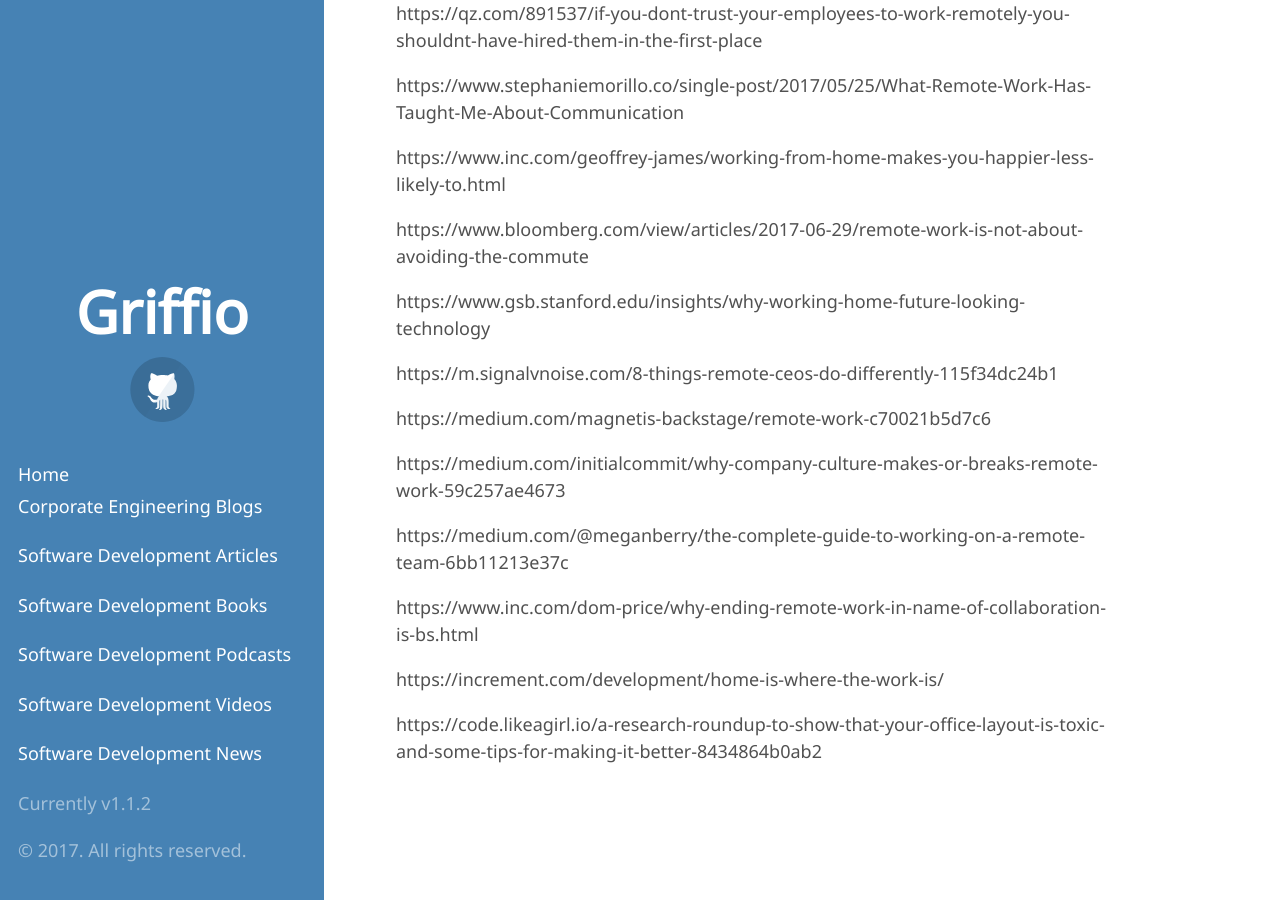
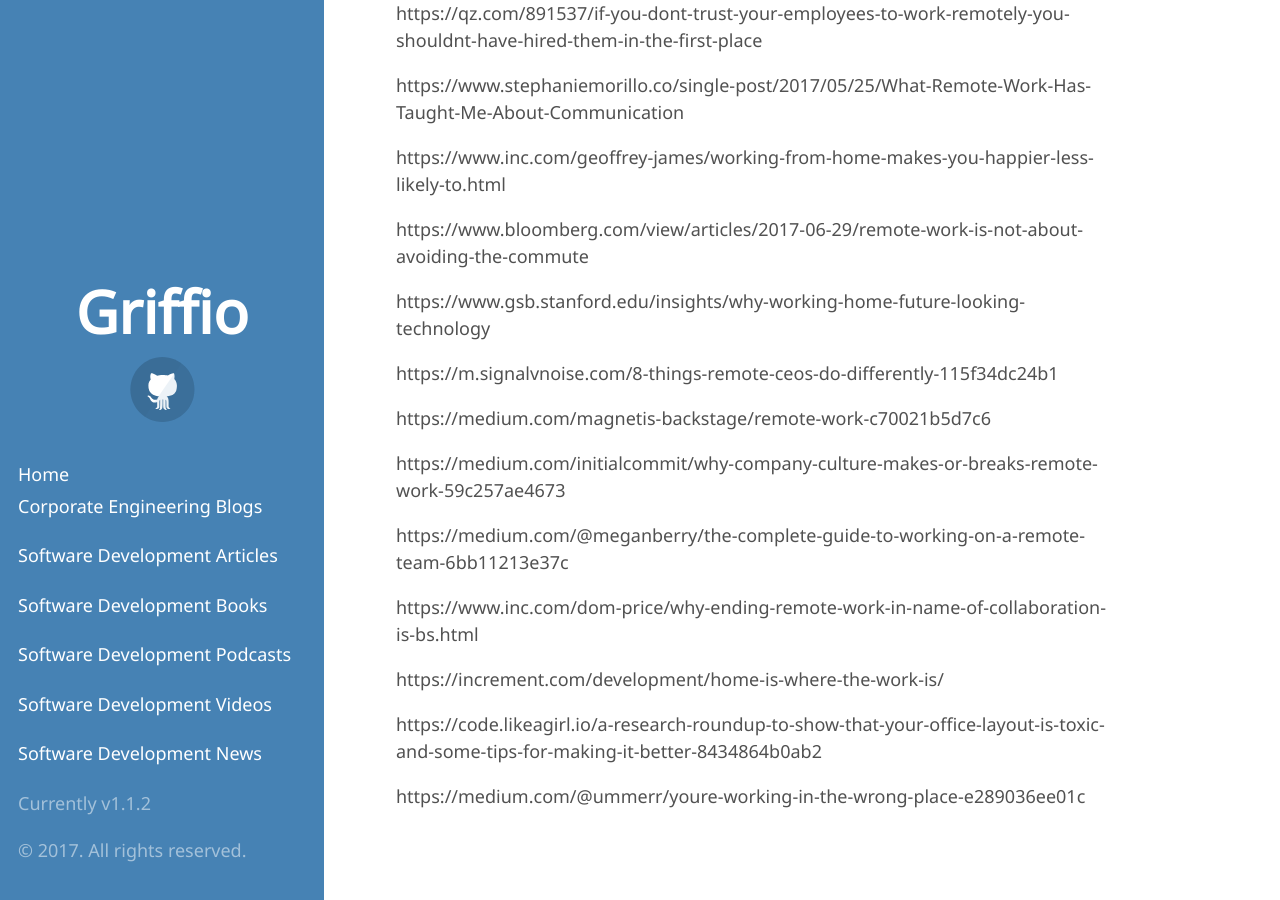
Before and after one commit to griffio/griffio.github.io, a Jekyll site: the page built from distributed_and_remote.md, in a window 1280 px wide and 900 px high, scrolled down 6390 px. Built offline with Jekyll 4.4.1, drawn with Linux system fonts in a browser that asks for light colours; some web fonts are replaced; our own code applies the rules of GitHub Pages for plain Markdown files; some of the changed lines change nothing that is shown.

Commit message:
Update distributed_and_remote.md

```diff
--- a/distributed_and_remote.md
+++ b/distributed_and_remote.md
@@ -261,3 +261,5 @@ https://www.inc.com/dom-price/why-ending-remote-work-in-name-of-collaboration-is
 https://increment.com/development/home-is-where-the-work-is/
 
 https://code.likeagirl.io/a-research-roundup-to-show-that-your-office-layout-is-toxic-and-some-tips-for-making-it-better-8434864b0ab2
+
+https://medium.com/@ummerr/youre-working-in-the-wrong-place-e289036ee01c
```
